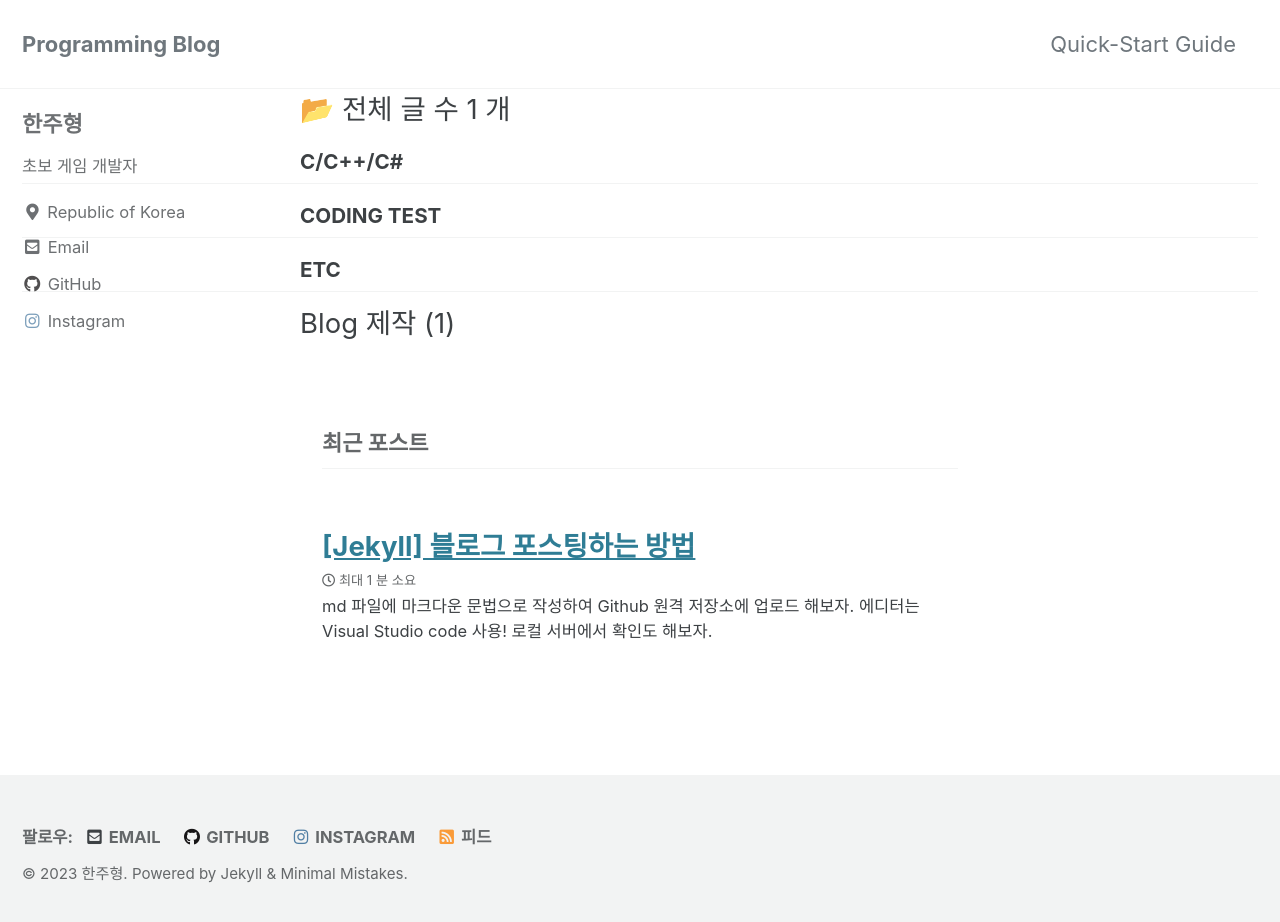
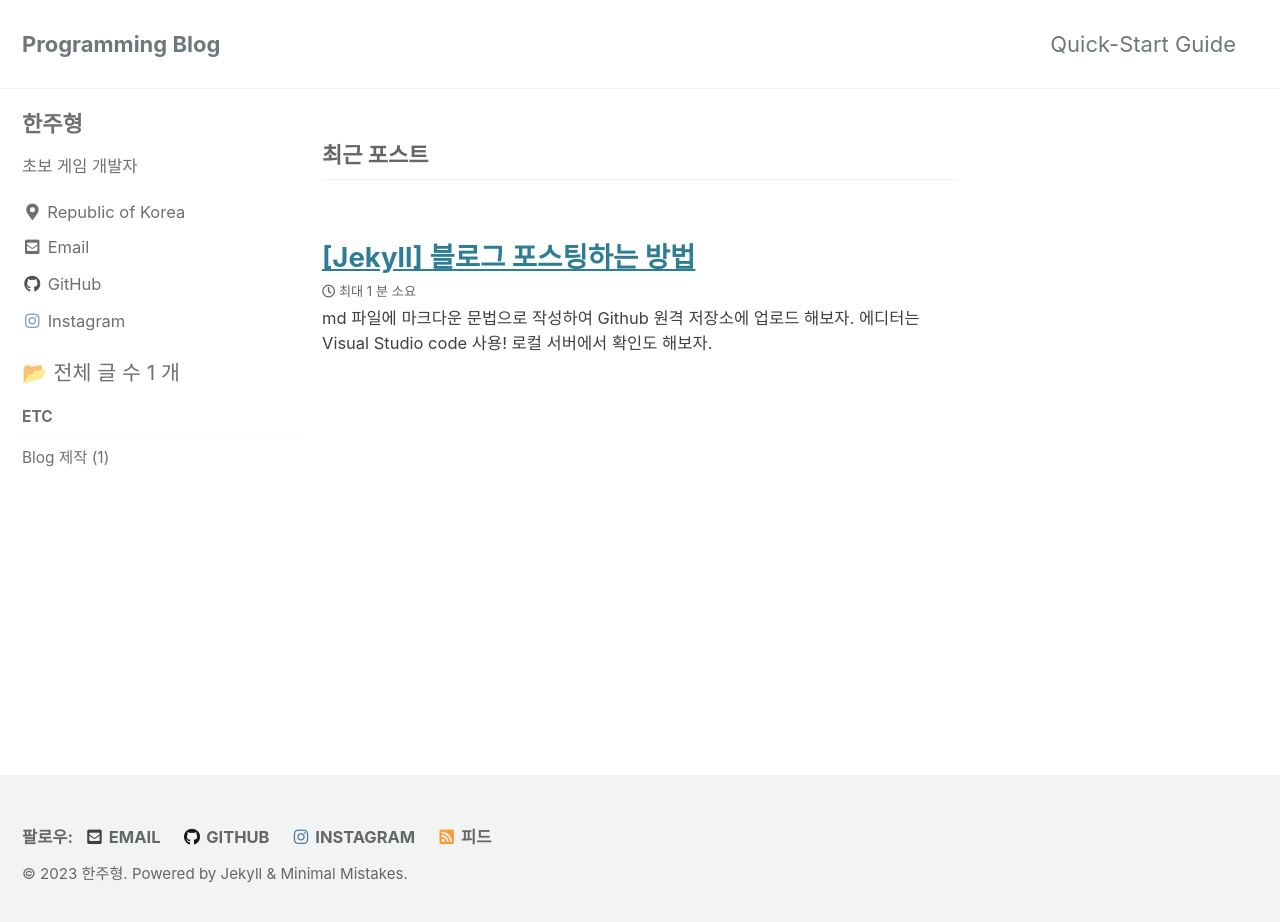
Before and after one commit to JuhyungHan/JuhyungHan.github.io, a Jekyll site: the page built from index.html, in a window 1280 px wide and 930 px high. Shown: the top 922 px of the window. Built offline with Jekyll 4.4.1, drawn with Linux system fonts in a browser that asks for light colours; cached includes are drawn as plain includes; the list of posts is cut into pages by our own code.

Commit message:
Update Category sidebar

```diff
--- a/_includes/nav_list_main
+++ b/_includes/nav_list_main
@@ -11,40 +11,6 @@
             📂 전체 글 수 {{sum}} 개
       </li>
       <li>
-        <!--span 태그로 카테고리들을 크게 분류 ex) C/C++/C#-->
-        <span class="nav__sub-title">C/C++/C#</span>
-            <!--ul 태그로 같은 카테고리들 모아둔 페이지들 나열-->
-            <ul>
-                <!--Cpp 카테고리 글들을 모아둔 페이지인 /categories/cpp 주소의 글로 링크 연결-->
-                <!--category[1].size 로 해당 카테고리를 가진 글의 개수 표시-->
-                {% for category in site.categories %}
-                    {% if category[0] == "Cpp" %}
-                        <li><a href="/categories/cpp" class="">C ++ ({{category[1].size}})</a></li>
-                    {% endif %}
-                {% endfor %}
-            </ul>
-            <ul>
-                {% for category in site.categories %}
-                    {% if category[0] == "STL" %}
-                        <li><a href="/categories/stl" class="">C++ STL & 표준 ({{category[1].size}})</a></li>
-                    {% endif %}
-                {% endfor %}
-            </ul>
-        <span class="nav__sub-title">Coding Test</span>
-            <ul>
-                {% for category in site.categories %}
-                    {% if category[0] == "Algorithm" %}
-                        <li><a href="/categories/algorithm" class="">알고리즘 구현 (with C++) ({{category[1].size}})</a></li>
-                    {% endif %}
-                {% endfor %}
-            </ul>
-            <ul>
-                {% for category in site.categories %}
-                    {% if category[0] == "Programmers" %}
-                        <li><a href="/categories/programmers" class="">프로그래머스 ({{category[1].size}})</a></li>
-                    {% endif %}
-                {% endfor %}
-            </ul>
         <span class="nav__sub-title">etc</span>
             <ul>
                 {% for category in site.categories %}
--- a/_includes/sidebar.html
+++ b/_includes/sidebar.html
@@ -15,9 +15,10 @@
       {% include nav_list nav=page.sidebar.nav %}
     {% endif %}
   {% endif %}
+
+  {% if page.sidebar_main %}
+    {% include nav_list_main %}
+  {% endif %}
+
   </div>
 {% endif %}
-
-{% if page.sidebar_main %}
-    {% include nav_list_main %}
-{% endif %}
```
